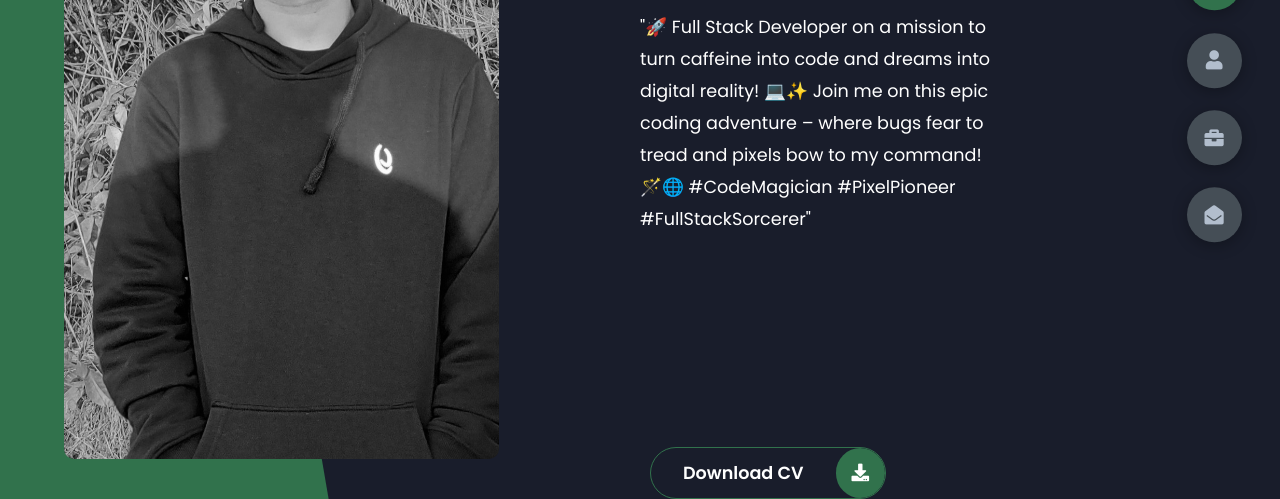
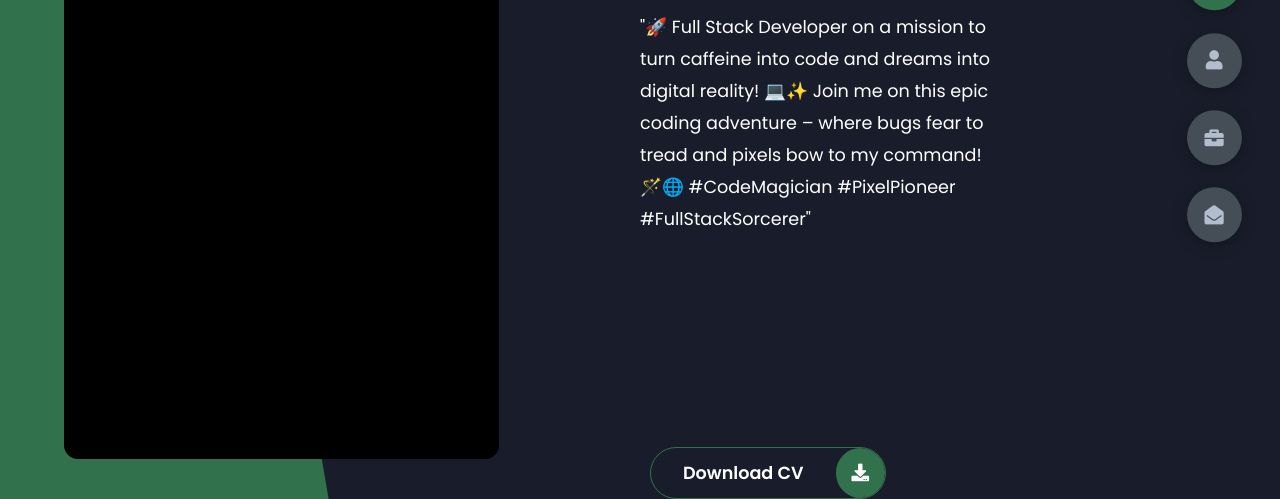
Before and after one commit to ashishkr017/Portfolionew, a plain HTML site: page index.html in a window 1280 px wide. Shown: the part 301-800 px from the top of the page. Drawn offline with Linux system fonts and the light colour scheme; a script that the page names is missing.

Commit message:
Update index.html

```diff
--- a/index.html
+++ b/index.html
@@ -17,7 +17,7 @@
             <div class="left-header">
                 <div class="h-shape"></div>
                 <div class="image">
-                    <img src="img/hero.jpg" alt="">
+<!--                     <img src="img/hero.jpg" alt=""> -->
                 </div>
             </div>
             <div class="right-header">
```
